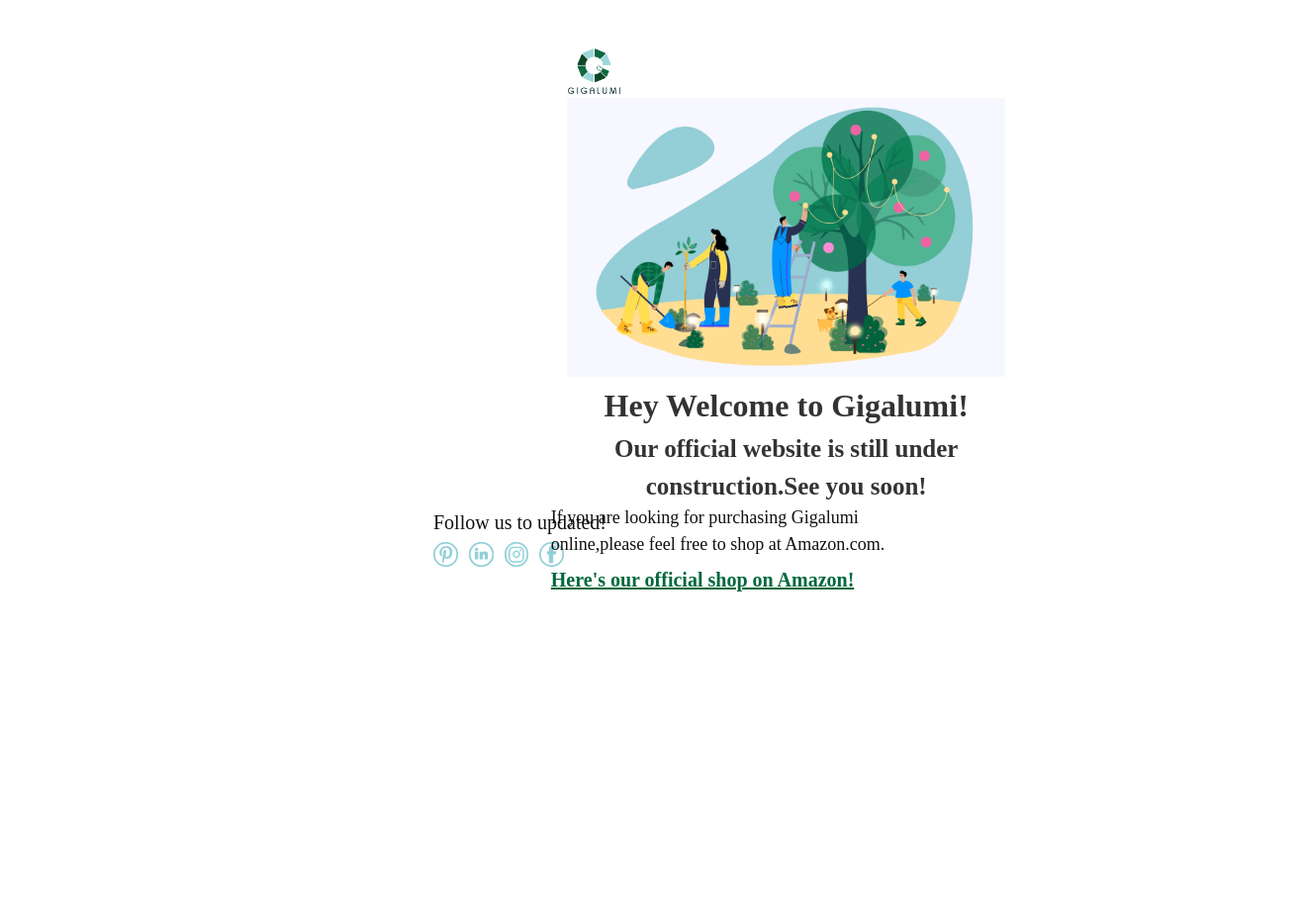
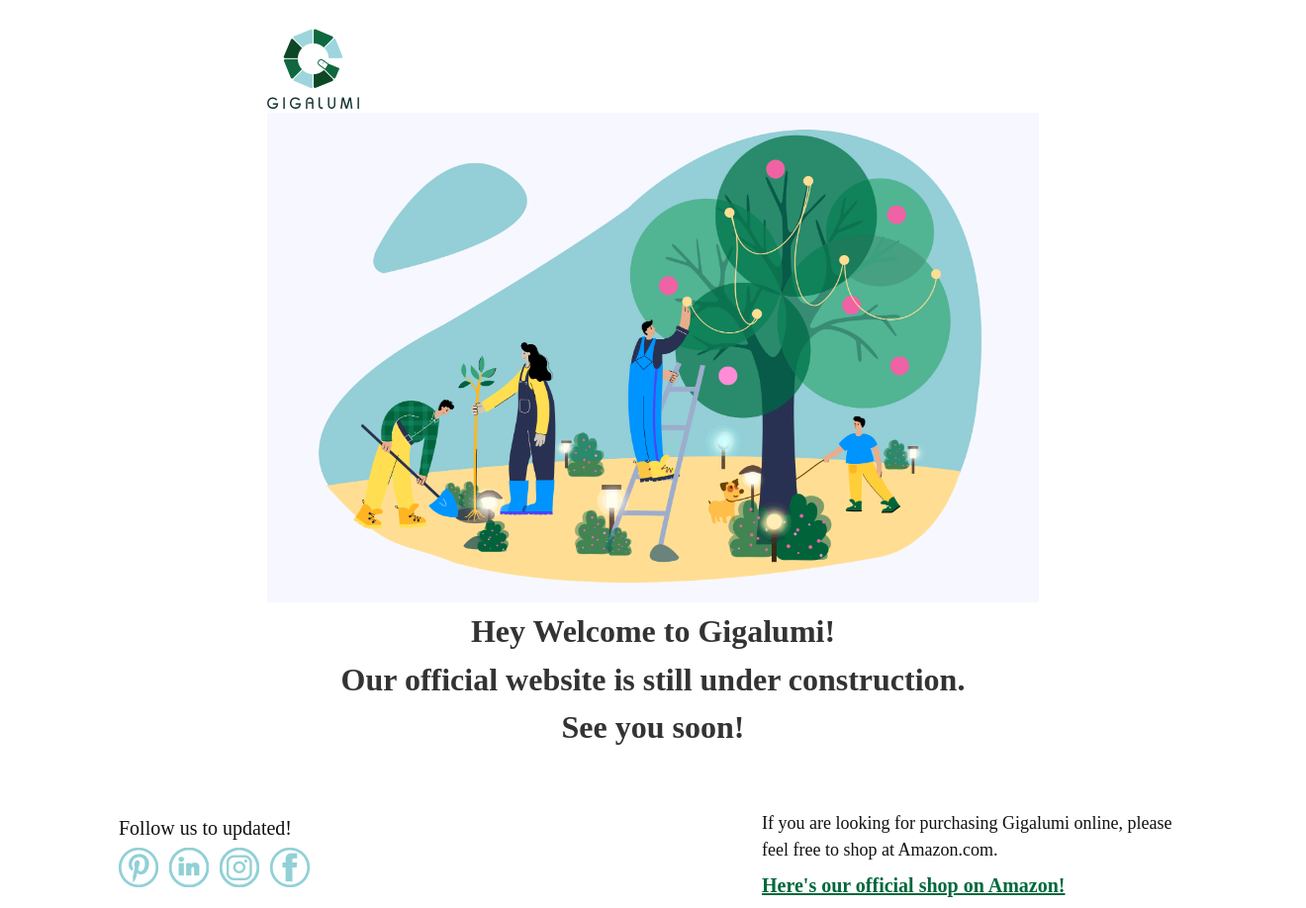
Before and after one commit to Hoomenology/WP-Theme-gigalumi, a WordPress theme: template home.php in a window 1320 px wide. Shown: the whole page at 99% size. Before the commit the page ends 598 px from the top, so only its background shows below. Run offline with PHP 8.4 and a stand-in for WordPress, Linux system fonts and the light colour scheme; the site name, menu and one post (Sample post) are stand-ins, and other content is empty.

Commit message:
update css

```diff
--- a/home.php
+++ b/home.php
@@ -1,2 +1,112 @@
-<?php
-require get_stylesheet_directory() .'/html/gigalumi.html';
+<!DOCTYPE html>
+<html lang="en">
+<head>
+    <meta charset="UTF-8">
+    <meta name="viewport" content="width=device-width, initial-scale=1.0">
+    <title>Gigalumi</title>
+    <style>
+        .container{
+            width:1080px;
+            margin:auto;
+        }
+        .total-border {
+            width:  780px;
+            height: 100%;
+            margin:auto;
+            display: flex-col ;
+            justify-content: center;
+        }
+
+        .logo {
+            width: 93px;
+            margin-top: 21px;
+        }
+
+        .construction {
+            width: 780px;
+        }
+
+        .welcome {
+            font-size: 32px;
+            font-weight: 900;
+            line-height: 1.58;
+            color: #333333;
+            text-align: center;
+        }
+
+        .description {
+            text-align: center;
+            font-size: 32px;
+            font-weight: 900;
+            line-height: 1.5;
+            color: #333333;
+        }
+
+        .left {
+            width: 280px;
+            font-size: 20px;
+            font-weight: 500;
+            color: #111111;
+            text-align: left;
+            line-height: 1.88;
+            float: left;
+            margin-top: 60px;
+        }
+
+        .icon {
+            width:40px;
+            margin-right: 11px;
+            float: left;
+        }
+
+        .right {
+            float: right;
+            text-align: left;
+            width: 430px;
+            font-size: 18px;
+            font-weight: 500;
+            line-height: 1.5;
+            color: #111111;
+            margin-top: 60px;
+        }
+
+        .web {
+            color: #00683c;
+            font-size: 20px;
+            font-weight: 900;
+            line-height: 2.25;
+        }
+
+        @media (max-width: 1200px) {
+            .container{
+                width:80%;
+                margin:auto;
+            }
+        }
+
+        @media (max-width: 640px) {
+
+        }
+    </style>
+</head>
+
+<body>
+    <div class="container">
+        <div class="total-border">
+            <img src="<?php echo get_stylesheet_directory_uri();?>/assets/images/gigalumi-logo@2x.png" class="logo">
+            <img src="<?php echo get_stylesheet_directory_uri();?>/assets/images/main.gif" class="construction">
+            <div class="welcome"> Hey Welcome to Gigalumi!</div>
+            <div class="description">Our official website is still under construction.<br/>See you soon! </div>
+        </div>
+        <div class="left">Follow us to updated!<br>
+            <a href="javascript:;"><img src="<?php echo get_stylesheet_directory_uri();?>/assets/images/pinterest@2x.png" class="icon"></a>
+            <a href="javascript:;"><img src="<?php echo get_stylesheet_directory_uri();?>/assets/images/linked-in@2x.png" class="icon"></a>
+            <a href="javascript:;"><img src="<?php echo get_stylesheet_directory_uri();?>/assets/images/instagram@2x.png" class="icon"></a>
+            <a href="javascript:;"><img src="<?php echo get_stylesheet_directory_uri();?>/assets/images/fb@2x.png" class="icon"></a>
+        </div>
+        <div class="right">If you are looking for purchasing Gigalumi online, please feel free to shop at Amazon.com.<br>
+            <a href="javascript:;" class="web">Here's our official shop on Amazon!</a>
+        </div>
+    </div>
+</body>
+</html>
```
Also changed, not shown: assets/images/fb@2x.png (renamed from html/image/fb@2x.png), assets/images/gigalumi-logo@2x.png (renamed from html/image/gigalumi-logo@2x.png), assets/images/instagram@2x.png (renamed from html/image/instagram@2x.png), assets/images/linked-in@2x.png (renamed from html/image/linked-in@2x.png), assets/images/logo.png (renamed from html/image/logo.png), assets/images/main.gif (renamed from html/image/main.gif), assets/images/pinterest@2x.png (renamed from html/image/pinterest@2x.png).
